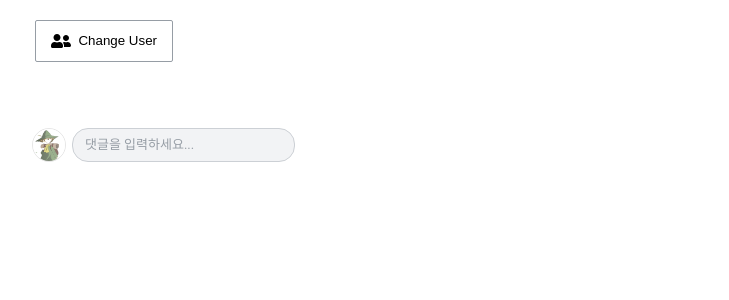
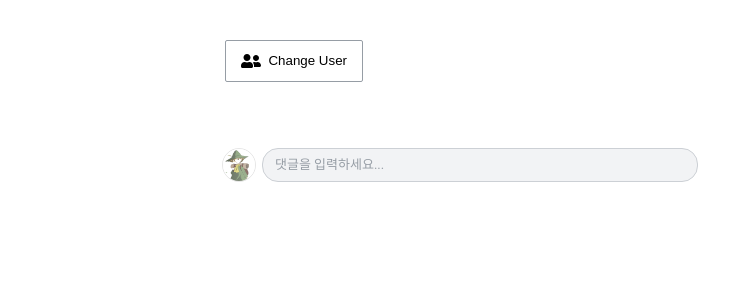
Before and after one commit to uoon-dev/clone-facebook-reply, a React (Create React App) app: page / in a window 1280 px wide. Shown: the top 300 px of the page, without its empty margins (180-909 px from the left). Built offline with nearby package versions, Linux system fonts and the light colour scheme.

Commit message:
focus new pending comment input after click root comment reply button

```diff
--- a/src/appStyle.js
+++ b/src/appStyle.js
@@ -3,7 +3,8 @@ import { gray_5 } from 'styles/colors';
 import { resetButton } from 'styles/customProperties';
 
 export const layout = css`
-  margin: 20px 200px;
+  margin: 40px auto;
+  max-width: 500px;
 `;
 
 export const changeUserButton = css`
--- a/src/components/Feed/Comment/Comment.js
+++ b/src/components/Feed/Comment/Comment.js
@@ -11,51 +11,67 @@ import ReactionMenu from './ReactionMenu/ReactionMenu';
 import * as styles from './commentStyle';
 
 const Comment = props => {
+  const {
+    commentContent,
+    targetCommentInfo,
+    setTargetCommentInfo,
+    parentId,
+    id,
+    likeUsers,
+    user,
+    isNewPendingComment
+  } = props;
+
   const activeUser = useSelector(state => state.user.activeUser);
   const dispatch = useDispatch();
   const createCommentDispatch = (commentValue) => {
-    const targetCommentInfo = props.targetCommentInfo
-    props.setTargetCommentInfo({});
+    const copiedTargetCommentInfo = targetCommentInfo;
+    if (setTargetCommentInfo) {
+      setTargetCommentInfo({});
+    }
     return dispatch({type: 'CREATE_COMMENT_CONTENT', payload: {
       id: uuidv4(),
-      parentId: props.parentId,
+      parentId,
       user: activeUser,
       commentContent: commentValue,
       likeCount: 0,
       children: [],
-      targetCommentInfo
+      targetCommentInfo: copiedTargetCommentInfo,
     }})
   };
   const updateCommentDispatch = (commentValue) => {
     return dispatch({type: 'UPDATE_COMMENT_CONTENT', payload: {
-      id: props.id,
+      id: id,
       commentContent: commentValue
     }});
   }
-  const isLikeChecked = (props.likeUsers || []).filter(likeUser => likeUser.id === activeUser.id).length;
-  const reactionMenu = !props.isNewPendingComment ?
+  const isLikeChecked = (likeUsers || []).filter(likeUser => likeUser.id === activeUser.id).length;
+  const reactionMenu = !isNewPendingComment ?
     <ReactionMenu
-      id={props.id}
-      user={props.user}
-      parentId={props.parentId}
-      setTargetCommentInfo={props.setTargetCommentInfo}
-      likeUsers={props.likeUsers}
+      id={id}
+      user={user}
+      parentId={parentId}
+      setTargetCommentInfo={setTargetCommentInfo}
+      likeUsers={likeUsers}
       isLikeChecked={isLikeChecked}
     /> : null;
 
   return (
-    <div className={`CommentItem ${!props.isNewPendingComment ? 'CreatedComment' : ''}`} css={styles.commentItem}>
-      <Profile profileImageUrl={props.user.profileImageUrl} isChildComment={props.parentId} />
+    <div
+      className={`CommentItem ${!isNewPendingComment ? 'CreatedComment' : ''}`}
+      css={styles.commentItem}
+    >
+      <Profile profileImageUrl={user.profileImageUrl} isChildComment={parentId} />
       <div css={styles.commentContent}>
         <CommentInput
-          id={props.id}
-          isNewPendingComment={props.isNewPendingComment}
-          parentId={props.parentId}
-          targetCommentInfo={props.targetCommentInfo}
-          user={props.user}
-          likeUsers={props.likeUsers}
-          isLikeChecked={props.isLikeChecked}
-          commentContent={props.commentContent}
+          id={id}
+          isNewPendingComment={isNewPendingComment}
+          parentId={parentId}
+          targetCommentInfo={targetCommentInfo}
+          user={user}
+          likeUsers={likeUsers}
+          isLikeChecked={isLikeChecked}
+          commentContent={commentContent}
           createCommentContent={createCommentDispatch}
           updateCommentContent={updateCommentDispatch}
         />
@@ -63,6 +79,6 @@ const Comment = props => {
       </div>
     </div>
   )
-}
+};
 
 export default Comment;
--- a/src/components/Feed/Comment/CommentInput/CommentInput.js
+++ b/src/components/Feed/Comment/CommentInput/CommentInput.js
@@ -1,8 +1,8 @@
 
 /** @jsx jsx */
 import { jsx } from '@emotion/core';
-import { useState, useRef, useEffect } from 'react';
-import { useSelector } from 'react-redux';
+import { useState, useRef, useEffect, useCallback } from 'react';
+import { useDispatch, useSelector } from 'react-redux';
 import TextareaAutosize from 'react-textarea-autosize';
 
 import CommentSetting from './CommentSetting/CommentSetting';
@@ -11,24 +11,43 @@ import * as styles from './commentInputStyle';
 import { Comment } from 'constants/text';
 
 const CommentInput = props => {
+  const {
+    commentContent,
+    targetCommentInfo,
+    parentId,
+    id,
+    likeUsers,
+    user,
+    isNewPendingComment,
+    createCommentContent,
+    updateCommentContent
+  } = props;
+
   const [isEditing, setIsEditing] = useState(false);
   const activeUser = useSelector(state => state.user.activeUser);
   const textarea = useRef();
-  const targetCommentUser = (props.targetCommentInfo && props.targetCommentInfo.user) ? props.targetCommentInfo.user : {};
-  const targetUserName = props.user.id !== targetCommentUser.id ? targetCommentUser.name : '';
-  const canEditable = props.user.id === activeUser.id;
+  const dispatch = useDispatch();
+  const linkCommentInputs = useCallback(() => {
+    return dispatch({type: 'LINK_COMMENT_INPUTS', payload: {
+      ref: textarea.current,
+      parentId,
+    }})
+  }, [dispatch, parentId]);
+  const targetCommentUser = (targetCommentInfo && targetCommentInfo.user) ? targetCommentInfo.user : {};
+  const targetUserName = user.id !== targetCommentUser.id ? targetCommentUser.name : '';
+  const canEditable = user.id === activeUser.id;
   let userNames;
 
-  if (props.id) {
+  if (id) {
     userNames = (
       <span>
-        <a href="/" css={styles.userName}>{props.user.name}</a>
+        <a href="/" css={styles.userName}>{user.name}</a>
         {targetUserName ? <a href="/" css={styles.userName}>{targetUserName}</a> : ''}
       </span>
     )
   }
 
-  const onKeyHandler = (e) => {
+  const onKeyPressHandler = (e) => {
     const isEnterPressed = e.key === 'Enter';
     const isShiftPressed = e.shiftKey;
 
@@ -36,10 +55,10 @@ const CommentInput = props => {
       e.preventDefault();
       const value = e.target.value;
       if (e.target.value.length === 0) return;
-      if (props.isNewPendingComment) {
-        props.createCommentContent(value);
+      if (isNewPendingComment) {
+        createCommentContent(value);
       } else {
-        props.updateCommentContent(value);
+        updateCommentContent(value);
         setIsEditing(false);
       }
     }
@@ -52,35 +71,39 @@ const CommentInput = props => {
       commentTextArea.focus();
       commentTextArea.setSelectionRange(commentLength, commentLength)
     }
-  }, [isEditing])
+    if (isNewPendingComment) {
+      linkCommentInputs();
+    }
+  }, [isEditing, isNewPendingComment, linkCommentInputs])
 
-  const likeStatus = (props.likeUsers || []).length > 0 ?
+  const likeStatus = (likeUsers || []).length > 0 ?
     <LikeStatus
-      id={props.id}
-      likeUsers={props.likeUsers}
+      id={id}
+      likeUsers={likeUsers}
     /> : null
 
   const commentInputBody = (
-    isEditing || props.isNewPendingComment ?
+    isEditing || isNewPendingComment ?
       <TextareaAutosize
         ref={textarea}
-        defaultValue={props.commentContent}
-        placeholder={props.parentId ? Comment.CHILD_REPLY : Comment.CREATE_REPLY }
-        onKeyPress={onKeyHandler}
+        defaultValue={commentContent}
+        placeholder={parentId ? Comment.CHILD_REPLY : Comment.CREATE_REPLY }
+        onKeyPress={onKeyPressHandler}
         minRows={1}
+        cols={200}
         name="commentContent"
         css={styles.textarea}
       /> :
       <div className="CommentStaticInput" css={styles.commentInput}>
         <div css={[styles.textarea, likeStatus ? styles.hasLikeStatus : '']}>
-          {userNames} {props.commentContent}
+          {userNames} {commentContent}
           {likeStatus}
         </div>
         {
           canEditable ?
           <CommentSetting
             setIsEditing={setIsEditing}
-            commentId={props.id}
+            commentId={id}
           /> : ''
         }
       </div>
--- a/src/components/Feed/Comment/CommentInput/commentInputStyle.js
+++ b/src/components/Feed/Comment/CommentInput/commentInputStyle.js
@@ -23,6 +23,7 @@ export const textarea = css`
   font-weight: normal;
   font-size: 16px;
   color: ${gray_20};
+  word-break: break-all;
 
   &::placeholder {
     font-size: 13px;
--- a/src/components/Feed/Comment/ReactionMenu/ReactionMenu.js
+++ b/src/components/Feed/Comment/ReactionMenu/ReactionMenu.js
@@ -1,37 +1,54 @@
 /** @jsx jsx */
 import { jsx } from '@emotion/core';
+import { useRef } from 'react';
 import { useDispatch, useSelector } from 'react-redux';
 import * as styles from './reactionMenuStyle';
 
 const ReactionMenu = props => {
-  // comment id,
-  // comment likeUsers
-  // added likeUser
+  const {
+    setTargetCommentInfo,
+    id,
+    parentId,
+    likeUsers,
+    user,
+    isLikeChecked
+  } = props;
+  const menuGroupRef = useRef();
   const dispatch = useDispatch();
   const activeUser = useSelector(state => state.user.activeUser);
+  const newPendingComments = useSelector(state => state.comment.newPendingComments);
   const updateCommenLikeUser = (method) => {
     return dispatch({type: 'UPDATE_COMMENT_LIKE_USER', payload: {
-      id: props.id,
-      likeUsers: method === 'add' ? props.likeUsers.concat(activeUser) :
-        props.likeUsers.filter(likeUser => likeUser.id !== activeUser.id)
+      id,
+      likeUsers: method === 'add' ? likeUsers.concat(activeUser) :
+        likeUsers.filter(likeUser => likeUser.id !== activeUser.id)
     }});
   }
 
   const onClickLike = () =>
-    props.isLikeChecked ? updateCommenLikeUser('remove') : updateCommenLikeUser('add');
+    isLikeChecked ? updateCommenLikeUser('remove') : updateCommenLikeUser('add');
 
-  const onClickReply = () =>
-    props.setTargetCommentInfo({
-      targetId: props.id,
-      user: props.user,
-    });
+  const onClickReply = () => {
+    if (!parentId) {
+      newPendingComments.forEach(input => {
+        if (input.parentId === id) {
+          input.ref.focus();
+        }
+      });
+    } else {
+      setTargetCommentInfo({
+        targetId: id,
+        user: user,
+      });
+    }
+  }
 
   return (
-    <ul className="CommentReactionMenus" css={styles.commentReactionMenus}>
+    <ul className="CommentReactionMenus" css={styles.commentReactionMenus} ref={menuGroupRef}>
       <li className="CommentReactionMenu" css={styles.commentReactionMenu}>
         <button
           className="CommentReactionMenu_Button"
-          css={[styles.commentReactionMenuButton, props.isLikeChecked ? styles.isLikeChecked : '']}
+          css={[styles.commentReactionMenuButton, isLikeChecked ? styles.isLikeChecked : '']}
           onClick={onClickLike}
         >
           좋아요
@@ -46,9 +63,6 @@ const ReactionMenu = props => {
           답글 달기
         </button>
       </li>
-      <li className="CommentReactionMenu" css={styles.commentReactionMenu}>
-        1시간
-      </li>
     </ul>
   )
 }
--- a/src/components/Feed/Comment/commentStyle.js
+++ b/src/components/Feed/Comment/commentStyle.js
@@ -28,4 +28,9 @@ export const commentItem = css`
 
 export const commentContent = css`
   position: relative;
+  width: 100%;
+
+  textarea {
+    width: 100%;
+  }
 `
```
Also changed, not shown: src/App.js (+0 -11 lines).
